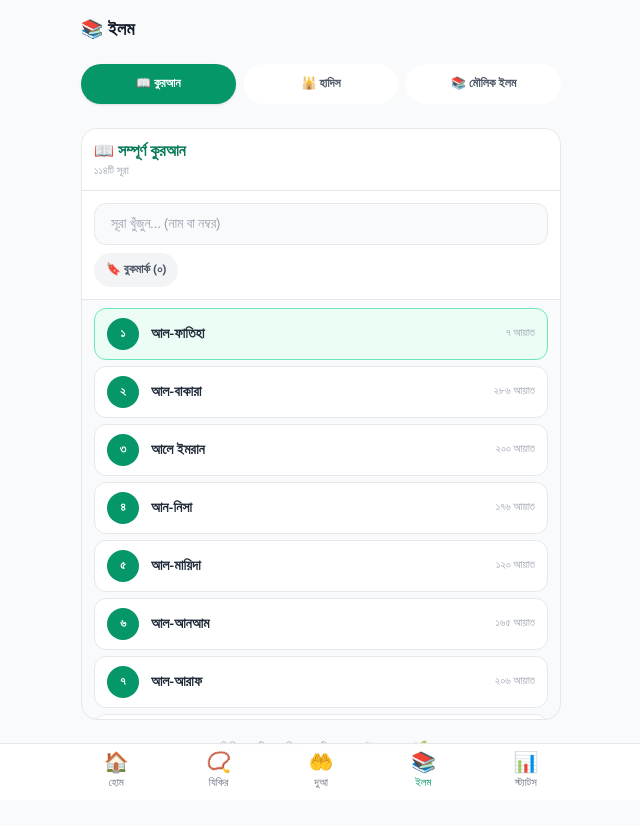
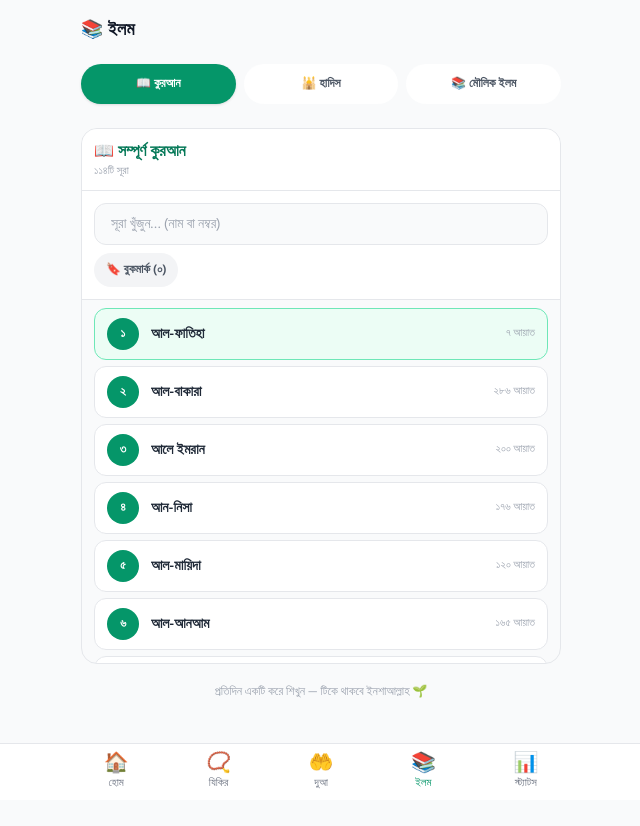
Before and after one commit to ppcforhad/ibadahtrack.com, a Next.js app: page /ilm in a window 1280 px wide. Shown: the top 826 px of the page, without its empty margins (319-959 px from the left). After the commit the page ends 800 px from the top, so only its background shows below. Built offline with nearby package versions, Linux system fonts and the light colour scheme; a web font is replaced by a local one.

Commit message:
Reader height: 16.5rem offset - bottom nav fully visible above app tabbar

```diff
--- a/src/app/ilm/quran-reader.tsx
+++ b/src/app/ilm/quran-reader.tsx
@@ -284,7 +284,7 @@ function QuranReaderInner(p: ReaderProps) {
 
   return (
     <div className={directMode
-      ? "flex h-[calc(100vh-13rem)] min-h-[420px] flex-col overflow-hidden rounded-2xl border border-gray-200 bg-gray-50 dark:border-gray-800 dark:bg-gray-950"
+      ? "flex h-[calc(100vh-16.5rem)] min-h-[380px] flex-col overflow-hidden rounded-2xl border border-gray-200 bg-gray-50 dark:border-gray-800 dark:bg-gray-950"
       : "fixed inset-0 z-50 flex flex-col bg-gray-50 dark:bg-gray-950"}>
       {/* Header */}
       <header className="sticky top-0 z-10 border-b border-gray-200 bg-white/95 px-3 py-2.5 backdrop-blur dark:border-gray-800 dark:bg-gray-900/95">
```
